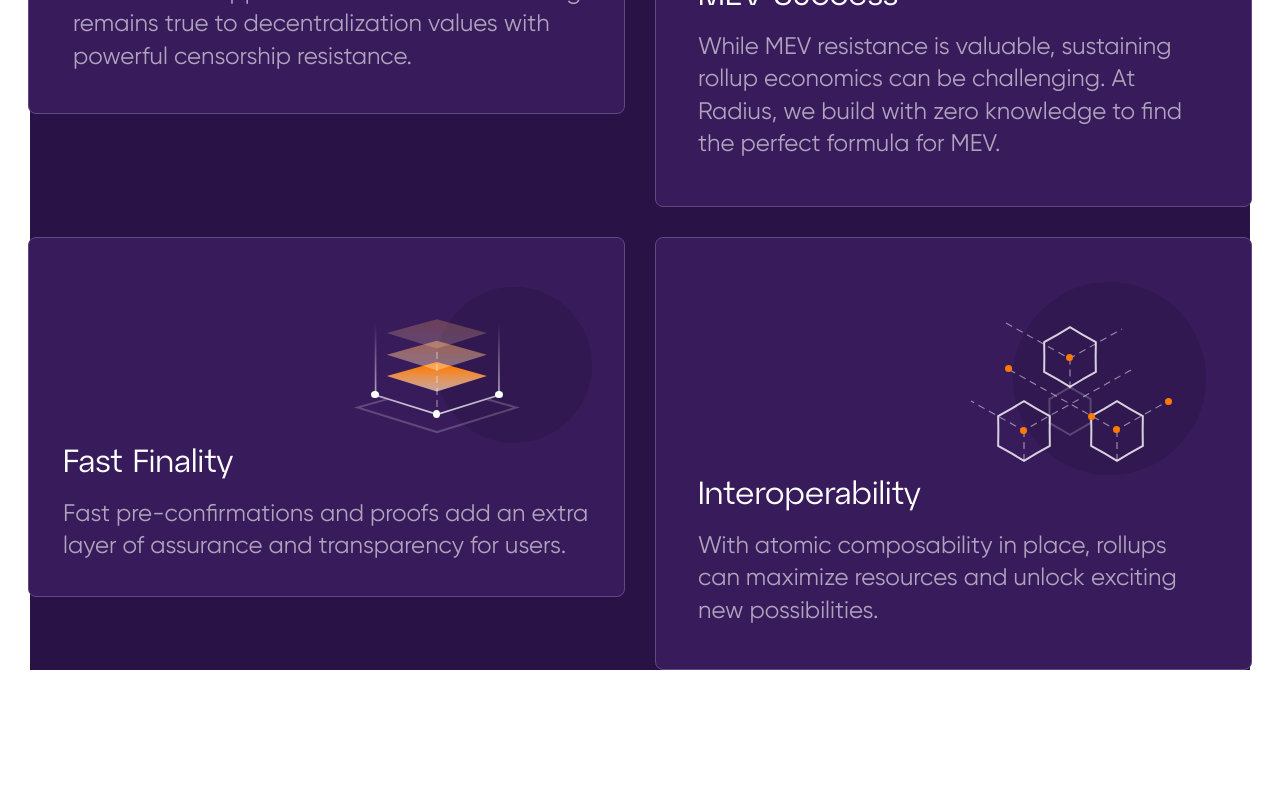
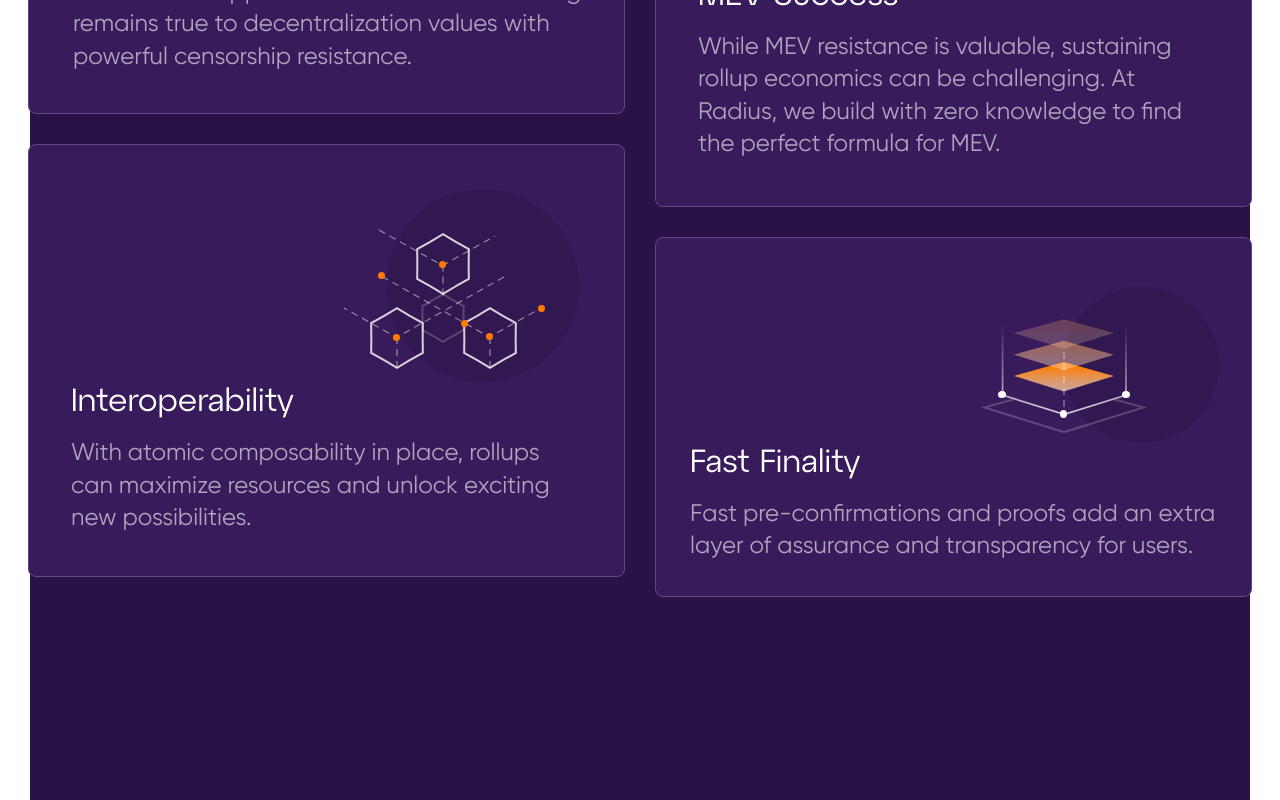
Before and after one commit to radiusxyz/radius-web, a React (Vite) app: page / in a window 1280 px wide. Shown: the part 2844-3644 px from the top of the page. Before the commit the page ends 3514 px from the top, so only its background shows below. Built offline with nearby package versions, Linux system fonts and the light colour scheme; a web font is replaced by a local one.

Commit message:
implement purple cards

```diff
--- a/src/components/PurpleCards.tsx
+++ b/src/components/PurpleCards.tsx
@@ -1,11 +1,15 @@
 import styled from 'styled-components';
 
 const CardsContainer = styled.div`
-  display: grid;
-  grid-template-columns: repeat(2, 1fr);
-  gap: 30px 30px;
+  display: flex;
+  gap: 30px;
   align-items: start;
-  grid-auto-rows: min-content;
+`;
+
+const Half = styled.div`
+  display: flex;
+  flex-direction: column;
+  gap: 30px;
 `;
 
 const Container = styled.div<{ pddn: string }>`
@@ -51,15 +55,38 @@ type Props = {
 const PurpleCards = ({ cards }: { cards: Props[] }) => {
   return (
     <CardsContainer>
-      {cards.map((card: Props) => (
-        <Container key={card.title} pddn={card.pddn}>
+      <Half>
+        <Container key={cards[0].title} pddn={cards[0].pddn}>
           <ImgContainer>
-            <img src={card.imgUrl} alt={card.imgUrl} />
+            <img src={cards[0].imgUrl} alt={cards[0].imgUrl} />
           </ImgContainer>
-          <Title>{card.title}</Title>
-          <Details>{card.details}</Details>
+          <Title>{cards[0].title}</Title>
+          <Details>{cards[0].details}</Details>
         </Container>
-      ))}
+        <Container key={cards[3].title} pddn={cards[3].pddn}>
+          <ImgContainer>
+            <img src={cards[3].imgUrl} alt={cards[3].imgUrl} />
+          </ImgContainer>
+          <Title>{cards[3].title}</Title>
+          <Details>{cards[3].details}</Details>
+        </Container>
+      </Half>
+      <Half>
+        <Container key={cards[1].title} pddn={cards[1].pddn}>
+          <ImgContainer>
+            <img src={cards[1].imgUrl} alt={cards[1].imgUrl} />
+          </ImgContainer>
+          <Title>{cards[1].title}</Title>
+          <Details>{cards[1].details}</Details>
+        </Container>
+        <Container key={cards[2].title} pddn={cards[2].pddn}>
+          <ImgContainer>
+            <img src={cards[2].imgUrl} alt={cards[2].imgUrl} />
+          </ImgContainer>
+          <Title>{cards[2].title}</Title>
+          <Details>{cards[2].details}</Details>
+        </Container>
+      </Half>
     </CardsContainer>
   );
 };
--- a/src/components/WhiteSection.tsx
+++ b/src/components/WhiteSection.tsx
@@ -67,7 +67,7 @@ const PurpleWrapper = styled.div`
   flex-direction: column;
   align-items: center;
   width: 100%;
-  padding: 208px 171px 0px 171px;
+  padding: 208px 171px 203px 171px;
 `;
 
 const TrueToDec = styled.p`
```
Also changed, not shown: 1 other file (tests, documents, lock files or other folders).
